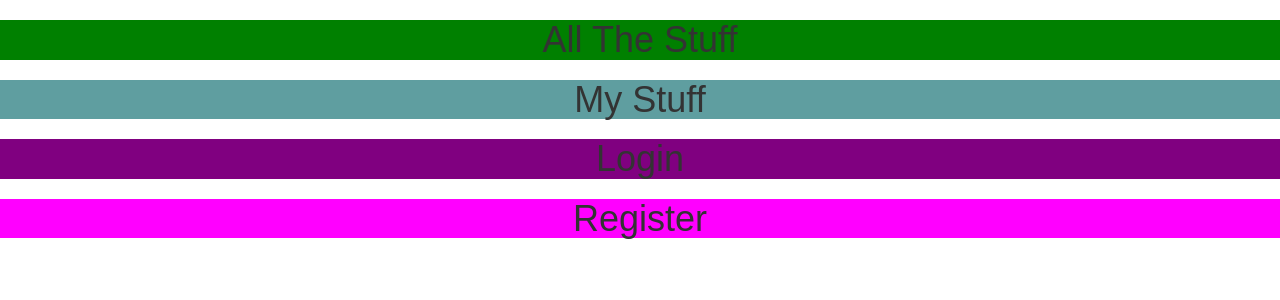
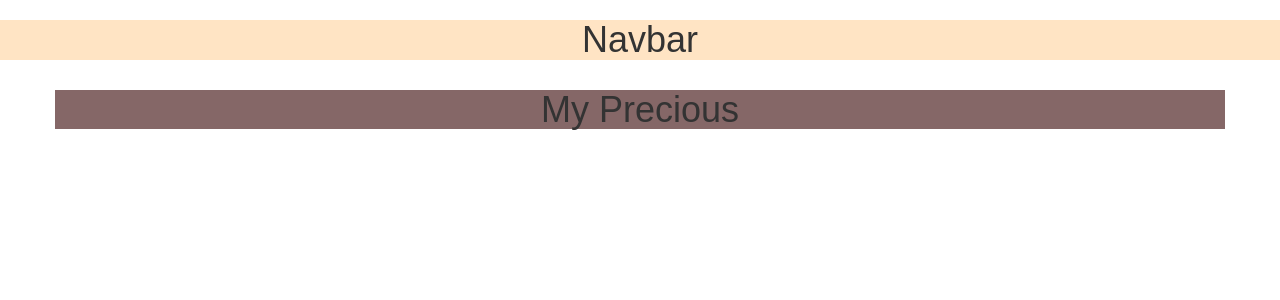
Before and after one commit to leotaylor/react-horder, a React (Create React App) app: page / in a window 1280 px wide. Shown: the top 300 px of the page. Built offline with nearby package versions, Linux system fonts and the light colour scheme.

Commit message:
home route

```diff
--- a/package.json
+++ b/package.json
@@ -8,6 +8,7 @@
     "react": "^16.4.1",
     "react-bootstrap": "^0.32.1",
     "react-dom": "^16.4.1",
+    "react-router-dom": "^4.3.1",
     "react-scripts": "1.1.4"
   },
   "scripts": {
--- a/src/app/App.js
+++ b/src/app/App.js
@@ -1,19 +1,34 @@
 import React, { Component } from 'react';
+import {Route, BrowserRouter, Switch} from 'react-router-dom';
 import './App.css';
 
-import AllTheStuff from '../components/AllTheStuff/AllTheStuff';
-import MyStuff from '../components/MyStuff/MyStuff';
-import Login from '../components/Login/Login';
-import Register from '../components/Register/Register';
+import Navbar from '../components/Navbar/Navbar';
+// import AllTheStuff from '../components/AllTheStuff/AllTheStuff';
+// import MyStuff from '../components/MyStuff/MyStuff';
+// import Login from '../components/Login/Login';
+// import Register from '../components/Register/Register';
+import Home from '../components/Home/Home';
 
 class App extends Component {
   render () {
     return (
       <div className="App">
-        <AllTheStuff />
-        <MyStuff />
-        <Login />
-        <Register />
+        {/* <AllTheStuff /> */}
+        {/* <MyStuff /> */}
+        {/* <Login /> */}
+        {/* <Register /> */}
+        <BrowserRouter>
+          <div>
+            <Navbar />
+            <div className="container">
+              <div className="row">
+                <Switch>
+                  <Route path="/" exact component={Home} />
+                </Switch>
+              </div>
+            </div>
+          </div>
+        </BrowserRouter>
       </div>
     );
   }
--- a/src/app/App.scss
+++ b/src/app/App.scss
@@ -1,28 +1,3 @@
 .App {
   text-align: center;
 }
-
-.App-logo {
-  animation: App-logo-spin infinite 20s linear;
-  height: 80px;
-}
-
-.App-header {
-  background-color: #222;
-  height: 150px;
-  padding: 20px;
-  color: white;
-}
-
-.App-title {
-  font-size: 1.5em;
-}
-
-.App-intro {
-  font-size: large;
-}
-
-@keyframes App-logo-spin {
-  from { transform: rotate(0deg); }
-  to { transform: rotate(360deg); }
-}
--- a/src/components/AllTheStuff/AllTheStuff.js
+++ b/src/components/AllTheStuff/AllTheStuff.js
@@ -5,7 +5,9 @@ import './AllTheStuff.css';
 class AllTheStuff extends React.Component {
   render () {
     return (
-      <h1 className='AllTheStuff'>All The Stuff</h1>
+      <div className='AllTheStuff'>
+        <h1 >All The Stuff</h1>
+      </div>
     );
   }
 }
--- /dev/null
+++ b/src/components/Home/Home.js
@@ -0,0 +1,15 @@
+import React from 'react';
+
+import './Home.css';
+
+class Home extends React.Component {
+  render () {
+    return (
+      <div className='Home'>
+        <h1 >My Precious</h1>
+      </div>
+    );
+  }
+}
+
+export default Home;
--- /dev/null
+++ b/src/components/Home/Home.scss
@@ -0,0 +1,3 @@
+.Home {
+  background-color: rgb(133, 103, 103);
+}
--- a/src/components/Login/Login.js
+++ b/src/components/Login/Login.js
@@ -5,7 +5,9 @@ import './Login.css';
 class Login extends React.Component {
   render () {
     return (
-      <h1 className='Login'>Login</h1>
+      <div className='Login'>
+        <h1 >Login</h1>
+      </div>
     );
   }
 }
--- a/src/components/MyStuff/MyStuff.js
+++ b/src/components/MyStuff/MyStuff.js
@@ -5,7 +5,9 @@ import './MyStuff.css';
 class MyStuff extends React.Component {
   render () {
     return (
-      <h1 className='MyStuff'>My Stuff</h1>
+      <div className='MyStuff'>
+        <h1 >My Stuff</h1>
+      </div>
     );
   }
 }
--- /dev/null
+++ b/src/components/Navbar/Navbar.js
@@ -0,0 +1,15 @@
+import React from 'react';
+
+import './Navbar.css';
+
+class Navbar extends React.Component {
+  render () {
+    return (
+      <div className='Navbar'>
+        <h1 >Navbar</h1>
+      </div>
+    );
+  }
+}
+
+export default Navbar;
--- /dev/null
+++ b/src/components/Navbar/Navbar.scss
@@ -0,0 +1,3 @@
+.Navbar {
+  background-color: bisque;
+}
--- a/src/components/Register/Register.js
+++ b/src/components/Register/Register.js
@@ -5,7 +5,9 @@ import './Register.css';
 class Register extends React.Component {
   render () {
     return (
-      <h1 className='Register'>Register</h1>
+      <div className='Register'>
+        <h1 >Register</h1>
+      </div>
     );
   }
 }
```
Also changed, not shown: 1 other file (tests, documents, lock files or other folders).
